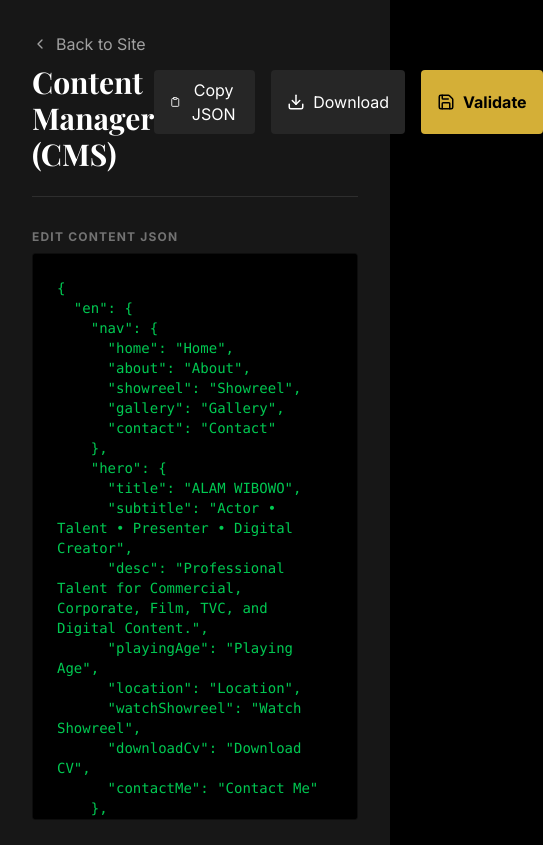
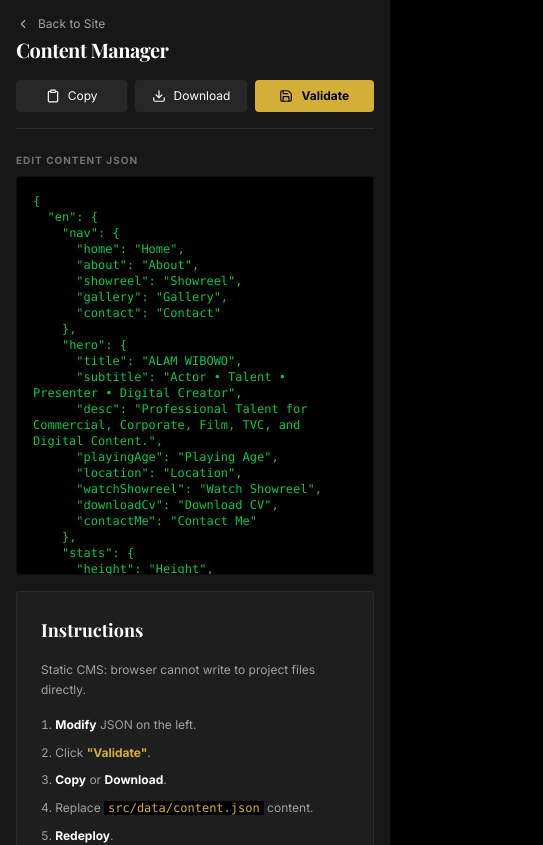
Before and after one commit to snipkode/alam-wibowo-landing-page, a React (Vite) app: page /admin in a window 390 px wide. Shown: the top 845 px of the page, 543 px wide, since content can reach past the window. Built offline with nearby package versions, Linux system fonts and the light colour scheme.

Commit message:
Optimize Admin panel for compact mobile design

```diff
--- a/src/components/Admin.tsx
+++ b/src/components/Admin.tsx
@@ -31,74 +31,64 @@ const Admin = () => {
   };
 
   return (
-    <div className="min-h-screen bg-neutral-900 p-8 font-sans">
+    <div className="min-h-screen bg-neutral-900 p-4 md:p-8 font-sans">
       <div className="max-w-6xl mx-auto">
-        <header className="flex justify-between items-center mb-8 border-b border-white/10 pb-6">
+        <header className="flex flex-col md:flex-row justify-between items-start md:items-center mb-6 border-b border-white/10 pb-4 gap-4">
           <div>
-            <a href="/" className="flex items-center gap-2 text-neutral-400 hover:text-gold mb-2 transition-colors">
-              <ChevronLeft size={16} /> Back to Site
+            <a href="/" className="flex items-center gap-2 text-neutral-400 hover:text-gold mb-1 transition-colors text-xs">
+              <ChevronLeft size={14} /> Back to Site
             </a>
-            <h1 className="text-3xl font-serif font-bold text-white">Content Manager (CMS)</h1>
+            <h1 className="text-xl md:text-3xl font-serif font-bold text-white tracking-tight">Content Manager</h1>
           </div>
-          <div className="flex gap-4">
+          <div className="flex flex-wrap gap-2 w-full md:w-auto">
             <button
               onClick={copyToClipboard}
-              className="flex items-center gap-2 px-4 py-2 bg-neutral-800 text-white rounded hover:bg-neutral-700 transition-colors"
+              className="flex-1 md:flex-none flex items-center justify-center gap-2 px-3 py-2 bg-neutral-800 text-white text-xs rounded hover:bg-neutral-700 transition-colors"
             >
-              <Clipboard size={18} /> Copy JSON
+              <Clipboard size={14} /> Copy
             </button>
             <button
               onClick={downloadJson}
-              className="flex items-center gap-2 px-4 py-2 bg-neutral-800 text-white rounded hover:bg-neutral-700 transition-colors"
+              className="flex-1 md:flex-none flex items-center justify-center gap-2 px-3 py-2 bg-neutral-800 text-white text-xs rounded hover:bg-neutral-700 transition-colors"
             >
-              <Download size={18} /> Download
+              <Download size={14} /> Download
             </button>
             <button
               onClick={handleSave}
-              className="flex items-center gap-2 px-4 py-2 bg-gold text-black font-bold rounded hover:bg-white transition-colors"
+              className="flex-1 md:flex-none flex items-center justify-center gap-2 px-4 py-2 bg-gold text-black font-bold text-xs rounded hover:bg-white transition-colors"
             >
-              <Save size={18} /> Validate
+              <Save size={14} /> Validate
             </button>
           </div>
         </header>
 
-        <div className="grid lg:grid-cols-2 gap-8">
-          <div className="flex flex-col h-[70vh]">
-            <label className="text-xs uppercase tracking-widest text-neutral-500 mb-2 font-bold">Edit Content JSON</label>
+        <div className="grid lg:grid-cols-2 gap-4">
+          <div className="flex flex-col h-[50vh] md:h-[70vh]">
+            <label className="text-[10px] uppercase tracking-widest text-neutral-500 mb-2 font-bold">Edit Content JSON</label>
             <textarea
               value={jsonContent}
               onChange={(e) => setJsonContent(e.target.value)}
-              className="flex-1 w-full bg-black text-green-500 font-mono text-sm p-6 border border-white/5 rounded-sm focus:border-gold outline-none resize-none"
+              className="flex-1 w-full bg-black text-green-500 font-mono text-xs p-4 border border-white/5 rounded-sm focus:border-gold outline-none resize-none"
               spellCheck="false"
             />
           </div>
 
-          <div className="bg-neutral-800/50 p-8 rounded-sm border border-white/5 h-[70vh] overflow-y-auto">
-            <h2 className="text-xl font-serif font-bold text-white mb-6">Instructions</h2>
-            <div className="space-y-6 text-neutral-400 text-sm leading-relaxed">
+          <div className="bg-neutral-800/50 p-6 rounded-sm border border-white/5 h-auto md:h-[70vh] overflow-y-auto">
+            <h2 className="text-lg font-serif font-bold text-white mb-4">Instructions</h2>
+            <div className="space-y-4 text-neutral-400 text-xs leading-relaxed">
               <p>
-                This is a static CMS. Since the browser cannot directly write to your project files, follow these steps to update your website:
+                Static CMS: browser cannot write to project files directly.
               </p>
-              <ol className="list-decimal list-inside space-y-4">
-                <li>
-                  <strong className="text-white">Modify</strong> the JSON data on the left. You can change texts, image URLs, or video IDs for both English and Indonesian.
-                </li>
-                <li>
-                  Click <strong className="text-gold">"Validate"</strong> to ensure your changes are correctly formatted.
-                </li>
-                <li>
-                  Click <strong className="text-white">"Download"</strong> or <strong className="text-white">"Copy JSON"</strong>.
-                </li>
-                <li>
-                  <strong className="text-white">Replace</strong> the content of <code className="bg-black px-1 text-gold">src/data/content.json</code> in your project with the new data.
-                </li>
-                <li>
-                  <strong className="text-white">Redeploy</strong> your website to see the changes live.
-                </li>
+              <ol className="list-decimal list-inside space-y-2">
+                <li><strong className="text-white">Modify</strong> JSON on the left.</li>
+                <li>Click <strong className="text-gold">"Validate"</strong>.</li>
+                <li><strong className="text-white">Copy</strong> or <strong className="text-white">Download</strong>.</li>
+                <li>Replace <code className="bg-black px-1 text-gold">src/data/content.json</code> content.</li>
+                <li><strong className="text-white">Redeploy</strong>.</li>
               </ol>
 
               {status && (
-                <div className={`mt-8 p-4 rounded border ${status.includes('Invalid') ? 'bg-red-500/10 border-red-500 text-red-500' : 'bg-gold/10 border-gold text-gold'}`}>
+                <div className={`mt-4 p-3 rounded border text-[10px] ${status.includes('Invalid') ? 'bg-red-500/10 border-red-500 text-red-500' : 'bg-gold/10 border-gold text-gold'}`}>
                   {status}
                 </div>
               )}
```
